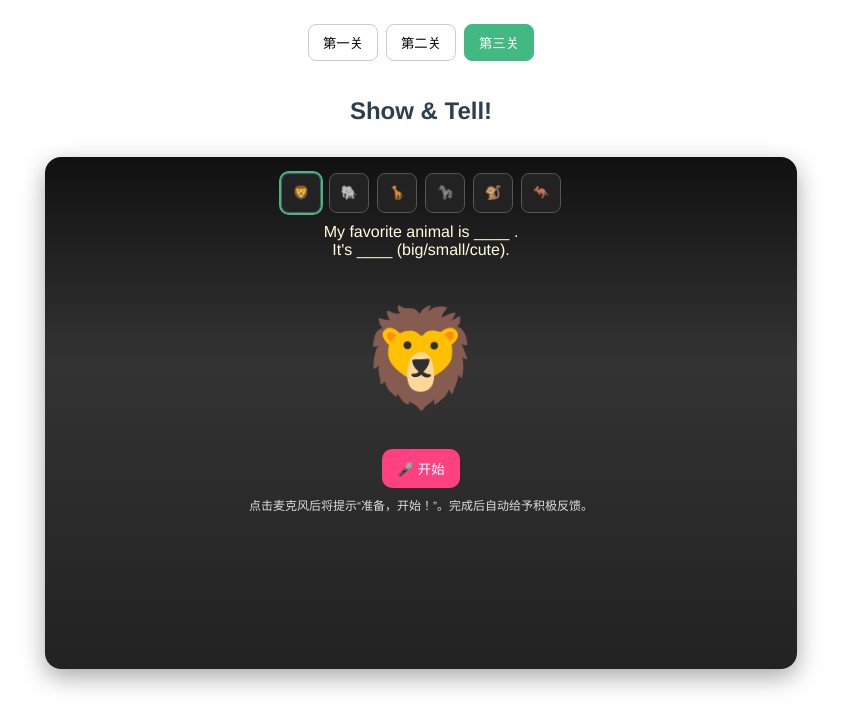
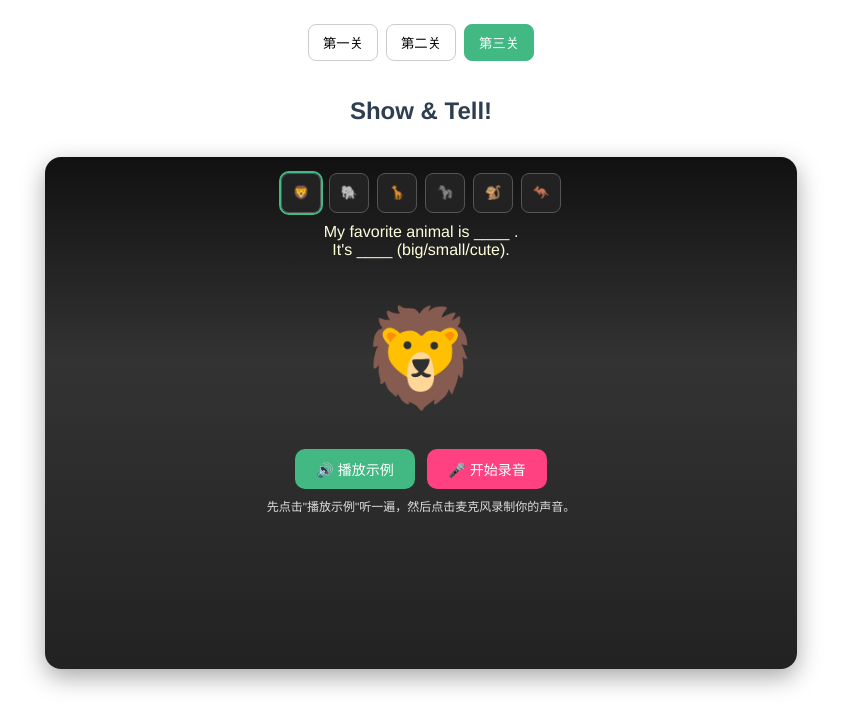
Before and after one commit to pickle-debug/Animal-World, a Vue app: page / in a window 1280 px wide. Both pictures are taken after a click on the button "第三关". Shown: the top 728 px of the page, without its empty margins (219-1060 px from the left). Built offline with nearby package versions, Linux system fonts and the light colour scheme.

Commit message:
chore():优化第二第三关

```diff
--- a/src/components/LevelThree.vue
+++ b/src/components/LevelThree.vue
@@ -17,11 +17,17 @@
       <div class="center-view">
         <div class="chosen">{{ currentEmoji }}</div>
       </div>
-      <button class="mic" @click="toggleRecord">
-        <span v-if="!recording">🎤 开始</span>
-        <span v-else>⏹ 结束</span>
-      </button>
-      <div class="tips">点击麦克风后将提示“准备，开始！”。完成后自动给予积极反馈。</div>
+      <div class="controls">
+        <button class="example-btn" @click="playExample" :disabled="playing">
+          <span v-if="!playing">🔊 播放示例</span>
+          <span v-else>🔊 播放中...</span>
+        </button>
+        <button class="mic" @click="toggleRecord">
+          <span v-if="!recording">🎤 开始录音</span>
+          <span v-else>⏹ 结束录音</span>
+        </button>
+      </div>
+      <div class="tips">先点击"播放示例"听一遍，然后点击麦克风录制你的声音。</div>
     </div>
 
     <transition name="celebrate">
@@ -35,6 +41,9 @@
     <audio ref="cheerAudio">
       <source src="https://assets.mixkit.co/active_storage/sfx/1392/1392-preview.mp3" type="audio/mpeg" />
     </audio>
+    <audio ref="exampleAudio" @ended="onAudioEnded">
+      <source :src="currentAudioUrl" type="audio/mpeg" />
+    </audio>
   </div>
 </template>
 
@@ -44,27 +53,87 @@ export default {
   data() {
     return {
       animals: [
-        { key: 'lion', emoji: '🦁' },
-        { key: 'elephant', emoji: '🐘' },
-        { key: 'giraffe', emoji: '🦒' },
-        { key: 'zebra', emoji: '🦓' },
-        { key: 'monkey', emoji: '🐒' },
-        { key: 'kangaroo', emoji: '🦘' }
+        {
+          key: 'lion',
+          emoji: '🦁',
+          audioUrl: 'https://www.soundjay.com/misc/sounds/bell-ringing-05.mp3'
+        },
+        {
+          key: 'elephant',
+          emoji: '🐘',
+          audioUrl: 'https://www.soundjay.com/misc/sounds/bell-ringing-04.mp3'
+        },
+        {
+          key: 'giraffe',
+          emoji: '🦒',
+          audioUrl: 'https://www.soundjay.com/misc/sounds/bell-ringing-03.mp3'
+        },
+        {
+          key: 'zebra',
+          emoji: '🦓',
+          audioUrl: 'https://www.soundjay.com/misc/sounds/bell-ringing-02.mp3'
+        },
+        {
+          key: 'monkey',
+          emoji: '🐒',
+          audioUrl: 'https://www.soundjay.com/misc/sounds/bell-ringing-01.mp3'
+        },
+        {
+          key: 'kangaroo',
+          emoji: '🦘',
+          audioUrl: 'https://assets.mixkit.co/active_storage/sfx/2018/2018-preview.mp3'
+        }
       ],
       selected: 'lion',
       recording: false,
       mediaRecorder: null,
-      showPraise: false
+      showPraise: false,
+      playing: false
     }
   },
   computed: {
     currentEmoji() {
       const f = this.animals.find(a => a.key === this.selected)
       return f ? f.emoji : '❓'
+    },
+    currentAudioUrl() {
+      const f = this.animals.find(a => a.key === this.selected)
+      return f ? f.audioUrl : ''
     }
   },
   methods: {
-    selectAnimal(k) { this.selected = k },
+    selectAnimal(k) {
+      this.selected = k
+      // 停止当前播放的音频
+      if (this.playing) {
+        const audio = this.$refs.exampleAudio
+        if (audio) {
+          audio.pause()
+          audio.currentTime = 0
+        }
+        this.playing = false
+      }
+    },
+    playExample() {
+      const audio = this.$refs.exampleAudio
+      if (!audio) return
+
+      try {
+        this.playing = true
+        audio.load() // 重新加载音频源
+        audio.play().catch(err => {
+          console.error('播放失败:', err)
+          this.playing = false
+          alert('音频播放失败，请检查网络连接')
+        })
+      } catch (e) {
+        console.error('播放错误:', e)
+        this.playing = false
+      }
+    },
+    onAudioEnded() {
+      this.playing = false
+    },
     async toggleRecord() {
       if (!this.recording) {
         // start
@@ -114,7 +183,44 @@ export default {
 .prompt { text-align: center; margin: 10px 0; color: #ffd; }
 .center-view { display: flex; justify-content: center; align-items: center; height: 180px; }
 .chosen { font-size: 96px; }
-.mic { padding: 10px 16px; border: none; background: #ff4081; color: #fff; border-radius: 10px; cursor: pointer; }
+.controls {
+  display: flex;
+  gap: 12px;
+  justify-content: center;
+  align-items: center;
+  flex-wrap: wrap;
+}
+.example-btn, .mic {
+  padding: 10px 16px;
+  border: none;
+  color: #fff;
+  border-radius: 10px;
+  cursor: pointer;
+  font-size: 14px;
+  transition: all 0.3s ease;
+  min-width: 120px;
+}
+.example-btn {
+  background: #42b983;
+}
+.example-btn:hover:not(:disabled) {
+  background: #38a372;
+  transform: translateY(-2px);
+  box-shadow: 0 4px 8px rgba(66, 185, 131, 0.3);
+}
+.example-btn:disabled {
+  background: #7dd4b4;
+  cursor: not-allowed;
+  opacity: 0.7;
+}
+.mic {
+  background: #ff4081;
+}
+.mic:hover {
+  background: #e91e63;
+  transform: translateY(-2px);
+  box-shadow: 0 4px 8px rgba(255, 64, 129, 0.3);
+}
 .tips { margin-top: 8px; color: #ddd; font-size: 12px; }
 .praise { position: absolute; top: 16px; right: 16px; background: #ffc107; color: #333; padding: 8px 12px; border-radius: 10px; font-weight: bold; }
 .celebrate-enter-active, .celebrate-leave-active { transition: opacity .3s, transform .3s; }
--- a/src/components/LevelTwo.vue
+++ b/src/components/LevelTwo.vue
@@ -35,7 +35,7 @@
     <div v-if="answered && !isCorrectChoice" class="try-again">Try again!</div>
 
     <div v-if="finished" class="finished">
-      四题完成！
+      六题完成！🎉
       <button class="restart-btn" @click="restart">再来一轮</button>
     </div>
   </div>
@@ -47,6 +47,11 @@ export default {
   data() {
     return {
       pool: [
+        {
+          answer: 'monkey',
+          emoji: '🐒',
+          clues: ['I can climb trees.', 'I like bananas.']
+        },
         {
           answer: 'elephant',
           emoji: '🐘',
@@ -63,9 +68,14 @@ export default {
           clues: ['I am black and white.', 'I look like a horse.']
         },
         {
-          answer: 'monkey',
-          emoji: '🐒',
-          clues: ['I can climb trees.', 'I like bananas.']
+          answer: 'tiger',
+          emoji: '🐯',
+          clues: ['I have orange and black stripes.', 'I am a big cat.']
+        },
+        {
+          answer: 'lion',
+          emoji: '🦁',
+          clues: ['I am the king of the jungle.', 'I have a big mane.']
         }
       ],
       currentRound: { answer: '', emoji: '', clues: [], options: [] },
@@ -93,9 +103,8 @@ export default {
       // pick one by order/roundIndex
       const currentAnswer = this.order[this.roundIndex]
       const item = this.pool.find(x => x.answer === currentAnswer)
-      const others = this.pool.filter(x => x.answer !== item.answer)
-      const distractors = others.sort(() => Math.random() - 0.5).slice(0, 3).map(x => x.answer)
-      const options = [...distractors, item.answer].sort(() => Math.random() - 0.5)
+      // 使用所有动物作为选项
+      const options = this.pool.map(x => x.answer).sort(() => Math.random() - 0.5)
       this.currentRound = { answer: item.answer, emoji: item.emoji, clues: [...item.clues], options }
       this.clueIndex = 1
       this.secondsLeft = 30
@@ -181,9 +190,34 @@ export default {
 .question-mark { font-size: 96px; margin-top: 8px; }
 .clues { min-height: 80px; }
 .clue-line { margin: 4px 0; }
-.options { display: flex; gap: 10px; flex-wrap: wrap; justify-content: center; }
-.opt-btn { padding: 8px 12px; border-radius: 8px; border: 1px solid #ddd; background: #fff; cursor: pointer; }
-.opt-btn:disabled { opacity: 0.6; cursor: not-allowed; }
+.options {
+  display: flex;
+  gap: 10px;
+  flex-wrap: wrap;
+  justify-content: center;
+  max-width: 600px;
+  margin: 0 auto;
+}
+.opt-btn {
+  padding: 10px 16px;
+  border-radius: 8px;
+  border: 1px solid #ddd;
+  background: #fff;
+  cursor: pointer;
+  font-size: 16px;
+  transition: all 0.2s ease;
+  min-width: 120px;
+}
+.opt-btn:hover:not(:disabled) {
+  background: #f0f9ff;
+  border-color: #42b983;
+  transform: translateY(-2px);
+  box-shadow: 0 4px 8px rgba(0, 0, 0, 0.1);
+}
+.opt-btn:disabled {
+  opacity: 0.6;
+  cursor: not-allowed;
+}
 .toolbar { display: flex; align-items: center; gap: 12px; }
 .hint-btn { padding: 6px 12px; border: none; background: #ffcc00; border-radius: 6px; cursor: pointer; }
 .timer { font-weight: bold; }
```
